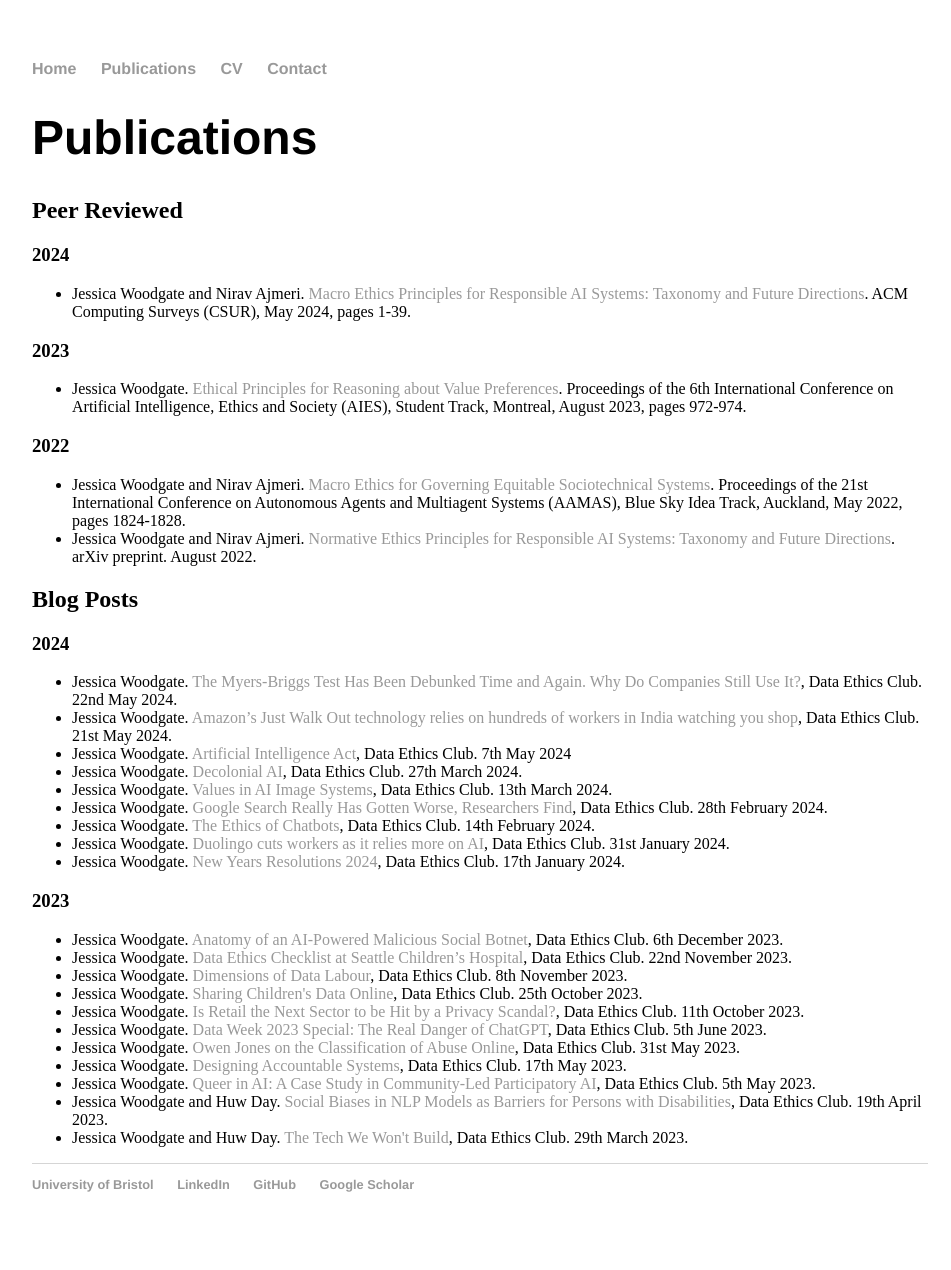
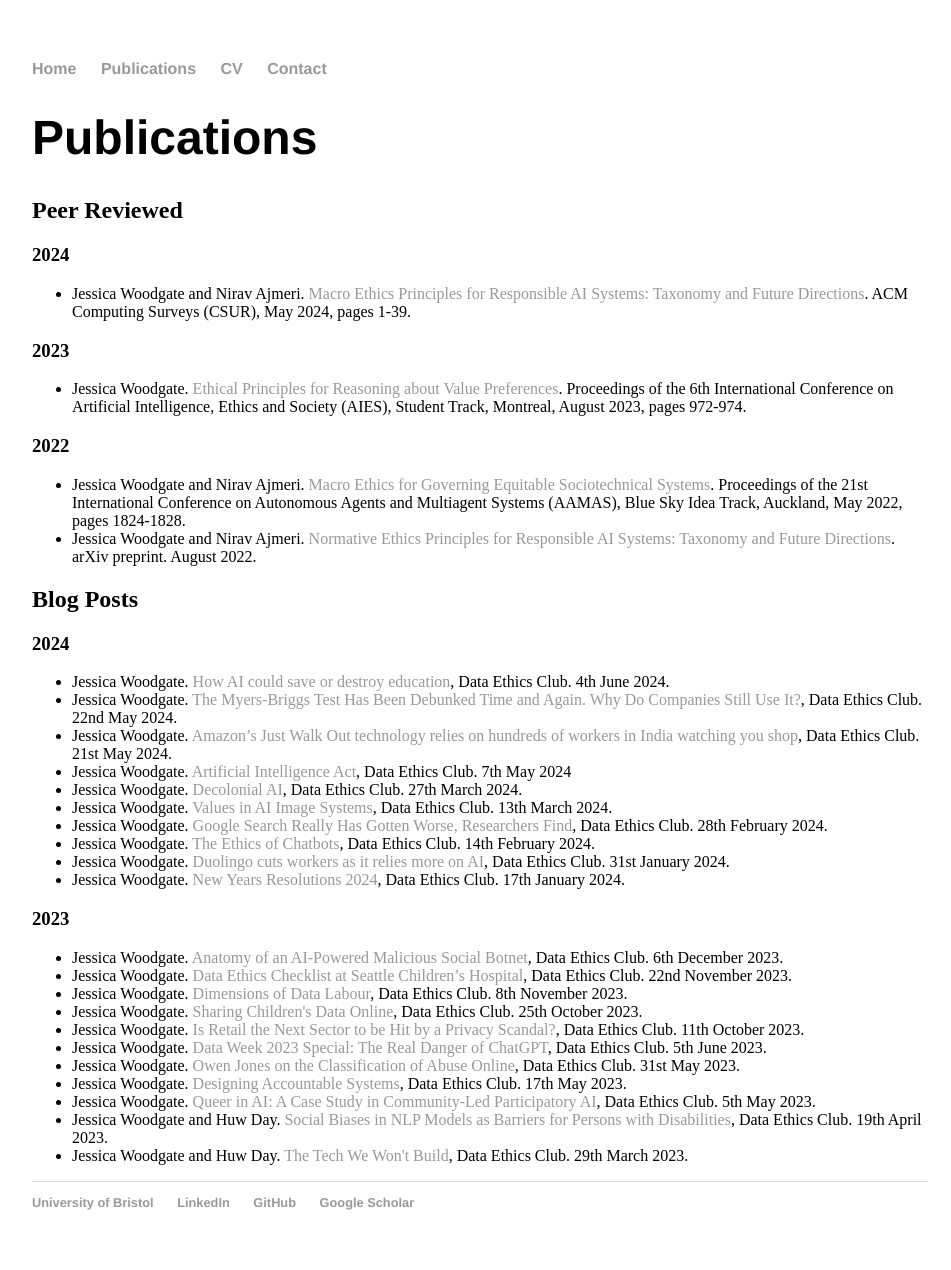
Before and after one commit to jessica-woodgate/jessica-woodgate.github.io, a Jekyll site: the page built from docs/publications/index.html, in a window 1280 px wide. Shown: the whole page, without its empty margins (160-1111 px from the left). Built offline with Jekyll 4.4.1, drawn with Linux system fonts in a browser that asks for light colours.

Commit message:
education blog

```diff
--- a/docs/index.html
+++ b/docs/index.html
@@ -45,6 +45,9 @@ layout: home
 	<h2>News</h2>
 	<h3>2024</h3>
 		<ul>
+			<li>June: authored data ethics club write up
+				<a href="https://dataethicsclub.com/write_ups/2024-06-04_writeup.html">How AI could save or destroy education</a>, using the example of Khanacademy's AI tutor to explore the relationship between generative AI and education
+			</li>
 			<li>May: survey at ACM Computing Surveys (CSUR)
 				<a href="https://dl.acm.org/doi/10.1145/3672394">Macro Ethics Principles for Responsible AI Systems: Taxonomy and Directions</a>
 			</li>
--- a/docs/publications/index.html
+++ b/docs/publications/index.html
@@ -36,6 +36,10 @@ title: Publications of Jessica Woodgate
         <h2>Blog Posts</h2>
         <h3>2024</h3>
 		<ul>
+            <li>Jessica Woodgate.
+                <a href="https://dataethicsclub.com/write_ups/2024-06-04_writeup.html">How AI could save or destroy education</a>,
+                Data Ethics Club. 4th June 2024.
+            </li>
             <li>Jessica Woodgate.
                 <a href="https://dataethicsclub.com/write_ups/2024-05-22_writeup.html">The Myers-Briggs Test Has Been Debunked Time and Again. Why Do Companies Still Use It?</a>,
                 Data Ethics Club. 22nd May 2024.
```
Also changed, not shown: other parts of docs/index.html (+1 -1 lines).
